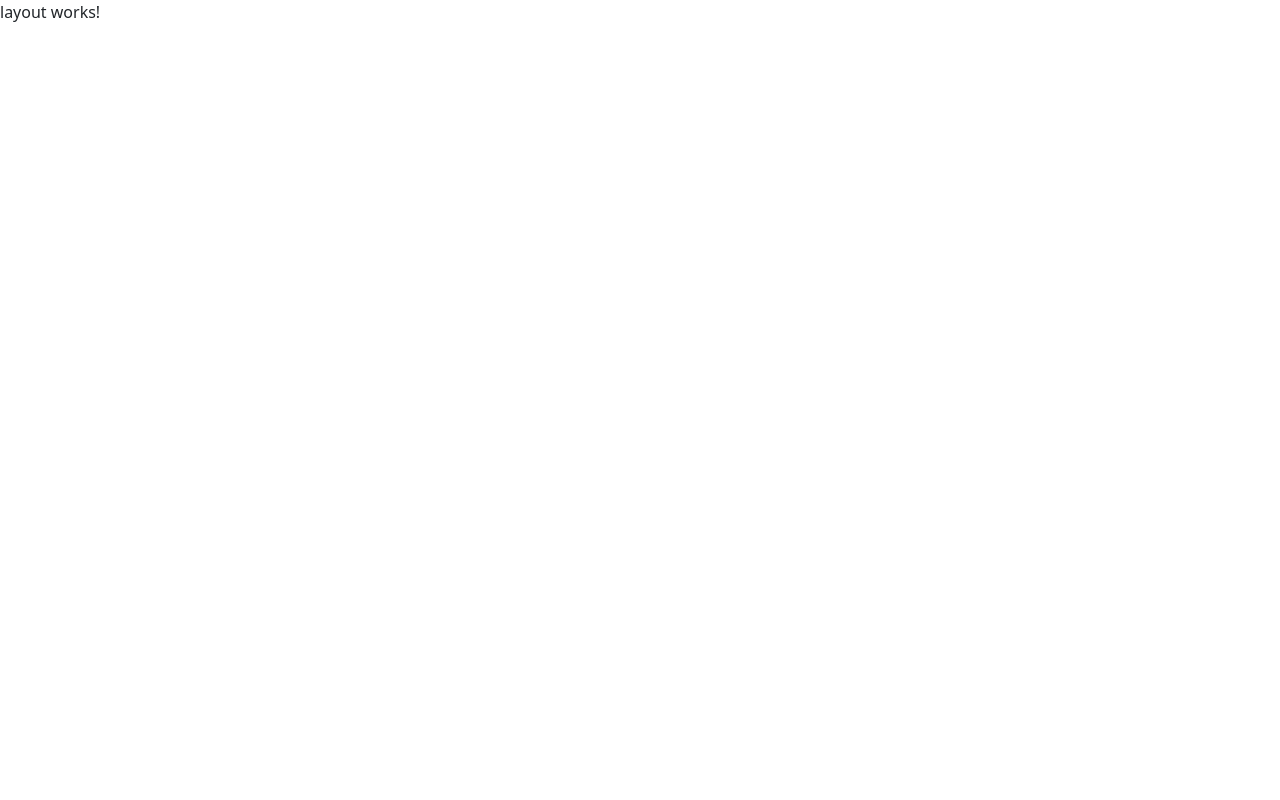
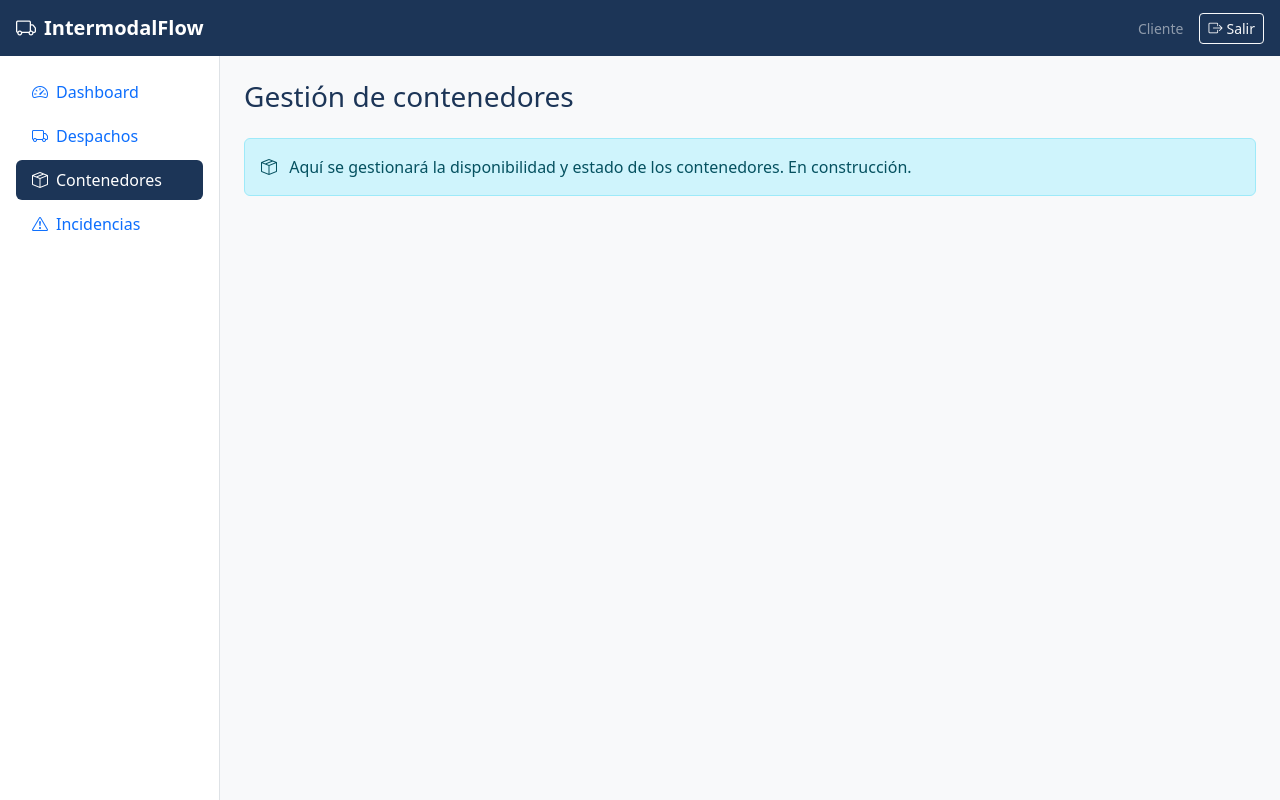
Before and after one commit to upc-grupo02-desarrollo-entorno-web/web_app_logistico, an Angular app: page /admin/gestion-contenedores in a window 1280 px wide. Built offline with nearby package versions, Linux system fonts and the light colour scheme.

Commit message:
add layout admin

```diff
--- a/src/app/admin/layout/layout.html
+++ b/src/app/admin/layout/layout.html
@@ -1 +1,8 @@
-<p>layout works!</p>
+<app-navbar-app></app-navbar-app>
+
+<div class="d-flex">
+  <app-sidebar-admin></app-sidebar-admin>
+  <main class="flex-grow-1 p-4 bg-light">
+    <router-outlet></router-outlet>
+  </main>
+</div>
--- a/src/app/admin/layout/layout.ts
+++ b/src/app/admin/layout/layout.ts
@@ -1,8 +1,11 @@
 import { Component } from '@angular/core';
+import { RouterOutlet } from '@angular/router';
+import { NavbarApp } from '../../shared/navbar-app/navbar-app';
+import { SidebarAdmin } from '../../shared/sidebar-admin/sidebar-admin';
 
 @Component({
   selector: 'app-layout',
-  imports: [],
+  imports: [RouterOutlet, NavbarApp, SidebarAdmin],
   templateUrl: './layout.html',
   styleUrl: './layout.css',
 })
--- a/src/app/shared/sidebar-admin/sidebar-admin.html
+++ b/src/app/shared/sidebar-admin/sidebar-admin.html
@@ -1 +1,24 @@
-<p>sidebar-admin works!</p>
+<aside class="d-flex flex-column p-3 bg-white border-end" style="min-height: calc(100vh - 56px); width: 220px;">
+  <ul class="nav flex-column gap-1">
+    <li class="nav-item">
+      <a class="nav-link rounded" routerLink="/admin/dashboard" routerLinkActive="active bg-if-primary text-white">
+        <i class="bi bi-speedometer2 me-2"></i>Dashboard
+      </a>
+    </li>
+    <li class="nav-item">
+      <a class="nav-link rounded" routerLink="/admin/gestion-despachos" routerLinkActive="active bg-if-primary text-white">
+        <i class="bi bi-truck me-2"></i>Despachos
+      </a>
+    </li>
+    <li class="nav-item">
+      <a class="nav-link rounded" routerLink="/admin/gestion-contenedores" routerLinkActive="active bg-if-primary text-white">
+        <i class="bi bi-box-seam me-2"></i>Contenedores
+      </a>
+    </li>
+    <li class="nav-item">
+      <a class="nav-link rounded" routerLink="/admin/gestion-incidencias" routerLinkActive="active bg-if-primary text-white">
+        <i class="bi bi-exclamation-triangle me-2"></i>Incidencias
+      </a>
+    </li>
+  </ul>
+</aside>
--- a/src/app/shared/sidebar-admin/sidebar-admin.ts
+++ b/src/app/shared/sidebar-admin/sidebar-admin.ts
@@ -1,8 +1,9 @@
 import { Component } from '@angular/core';
+import { RouterLink, RouterLinkActive } from '@angular/router';
 
 @Component({
   selector: 'app-sidebar-admin',
-  imports: [],
+  imports: [RouterLink, RouterLinkActive],
   templateUrl: './sidebar-admin.html',
   styleUrl: './sidebar-admin.css',
 })
```
